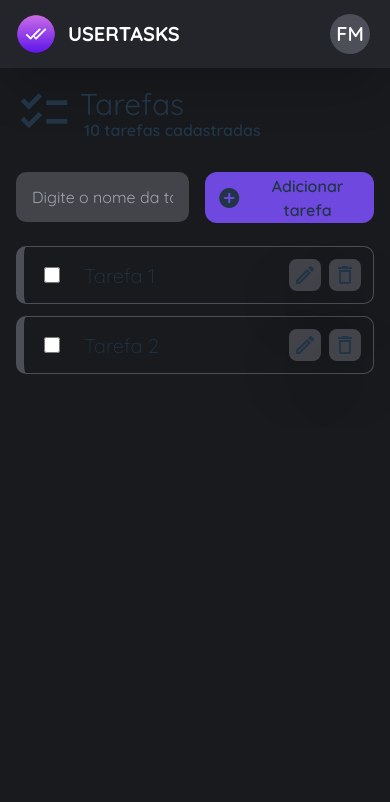
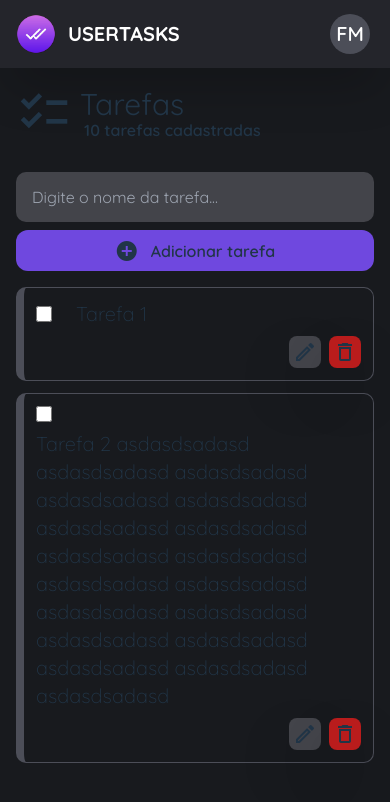
Before and after one commit to tarcisioangelo/node-vue-aws, a Vue app: page /tasks in a window 390 px wide. Shown: the top 802 px of the page. Built offline with nearby package versions, Linux system fonts and the light colour scheme.

Commit message:
adicionando toat

```diff
--- a/package.json
+++ b/package.json
@@ -14,7 +14,8 @@
         "@vuelidate/validators": "^2.0.4",
         "material-icons": "^1.13.12",
         "vue": "^3.5.12",
-        "vue-router": "^4.4.5"
+        "vue-router": "^4.4.5",
+        "vue-toastification": "^2.0.0-rc.5"
     },
     "devDependencies": {
         "@types/node": "^22.7.9",
--- a/src/components/Navigation/CustomHeader.vue
+++ b/src/components/Navigation/CustomHeader.vue
@@ -14,7 +14,7 @@ import UserInfo from './UserInfo.vue'
 
 <style scoped>
 .custom-header {
-    @apply bg-component  h-[68px] shadow-2xl flex justify-between items-center py-3 px-4 md:px-10 text-3xl font-semibold text-white;
+    @apply static top-0 w-full   bg-component  h-[68px] shadow-2xl flex justify-between items-center py-3 px-4 md:px-10 text-3xl font-semibold text-white;
 }
 .logo-box {
     @apply flex items-center gap-3 cursor-pointer;
--- a/src/main.ts
+++ b/src/main.ts
@@ -1,7 +1,15 @@
 import { createApp } from 'vue'
 import '@/style.css'
 
+import Toast from 'vue-toastification'
+import 'vue-toastification/dist/index.css'
 import 'material-icons/iconfont/outlined.css'
+
+const options = {
+    position: 'bottom-center',
+    timeout: 2000,
+    transition: 'Vue-Toastification__fade',
+}
 
 import router from '@/routes'
 
@@ -9,4 +17,5 @@ import App from '@/App.vue'
 
 const app = createApp(App)
 app.use(router)
+app.use(Toast, options)
 app.mount('#app')
--- a/src/views/Login.vue
+++ b/src/views/Login.vue
@@ -48,8 +48,10 @@ import { helpers, email, required } from '@vuelidate/validators'
 import DefaultInputText from '@/components/Form/DefaultInputText.vue'
 import FormContainer from '@/components/Form/FormContainer.vue'
 import DefaultButton from '@/components/Buttons/DefaultButton.vue'
+import { useToast } from 'vue-toastification'
 
 const router = useRouter()
+const toast = useToast()
 const userAuth = reactive({
     email: '',
     password: '',
@@ -69,6 +71,7 @@ const v$ = useVuelidate(rules, userAuth)
 const handleLogin = async () => {
     const isValid = await v$.value.$validate()
     if (isValid) {
+        toast.success('Autenticado com sucesso')
         router.push('/tasks')
     } else {
         console.log('Formulário inválido')
--- a/src/views/Tasks.vue
+++ b/src/views/Tasks.vue
@@ -2,12 +2,12 @@
     <TitlePage />
 
     <form class="mt-8">
-        <div class="flex">
+        <div class="flex flex-wrap md:flex-nowrap">
             <DefaultInputText v-model="newTask" id="newTask" name="newTask" placeholder="Digite o nome da tarefa..." />
             <DefaultButton
                 text="Adicionar tarefa"
                 icon="add_circle"
-                customClass="ml-4 h-[51px] !min-w-auto max-w-[300px]"
+                customClass="md:ml-4 h-[41px] md:h-[51px] !min-w-auto md:max-w-[300px]"
             />
         </div>
     </form>
@@ -19,19 +19,20 @@
             class="flex flex-wrap border border-input-line items-center p-3 rounded-[10px] gap-2 font-thin text-lg border-l-8"
             :class="{ 'border-l-success': isTaskDone(task.id) }"
         >
-            <p class="flex-1 text-xl">
+            <div class="w-[2rem] flex self-center h-full">
                 <input
                     v-model="donesTasks"
                     :value="task.id"
                     type="checkbox"
-                    class="h-[1rem] w-[2rem] mt-1.5 mr-4 accent-success cursor-pointer"
+                    class="h-[1rem] w-[2rem] mr-4 accent-success cursor-pointer"
                 />
-
+            </div>
+            <p class="md:flex-1 text-xl">
                 <label :class="{ 'opacity-55 line-through': isTaskDone(task.id) }">{{ task.title }} </label>
             </p>
-            <div class="flex gap-2">
+            <div class="flex gap-2 justify-end w-full md:w-auto">
                 <IconButton class="bg-input" icon="edit" />
-                <IconButton class="bg-danger" icon="delete" />
+                <IconButton class="bg-red-700" icon="delete" />
             </div>
         </div>
     </div>
@@ -57,7 +58,7 @@ const tasks: ITask[] = [
     },
     {
         id: 2,
-        title: 'Tarefa 2',
+        title: 'Tarefa 2 asdasdsadasd asdasdsadasd asdasdsadasd asdasdsadasd asdasdsadasd asdasdsadasd asdasdsadasd asdasdsadasd asdasdsadasd asdasdsadasd asdasdsadasd asdasdsadasd asdasdsadasd asdasdsadasd asdasdsadasd asdasdsadasd asdasdsadasd asdasdsadasd ',
     },
 ]
 
--- a/tailwind.config.js
+++ b/tailwind.config.js
@@ -22,7 +22,7 @@ export default {
         'secondary': '#43444a',
         'secondary-hover': '#2f3138',
         'success': '#20AF7B',
-        'danger': '#FF6767',
+        'danger': '#ff6767',
         'placeholder-line': '#FFF',
         'warning': '#ffc82c',
         'background': '#181A1E',
```
Also changed, not shown: 1 other file (tests, documents, lock files or other folders).
